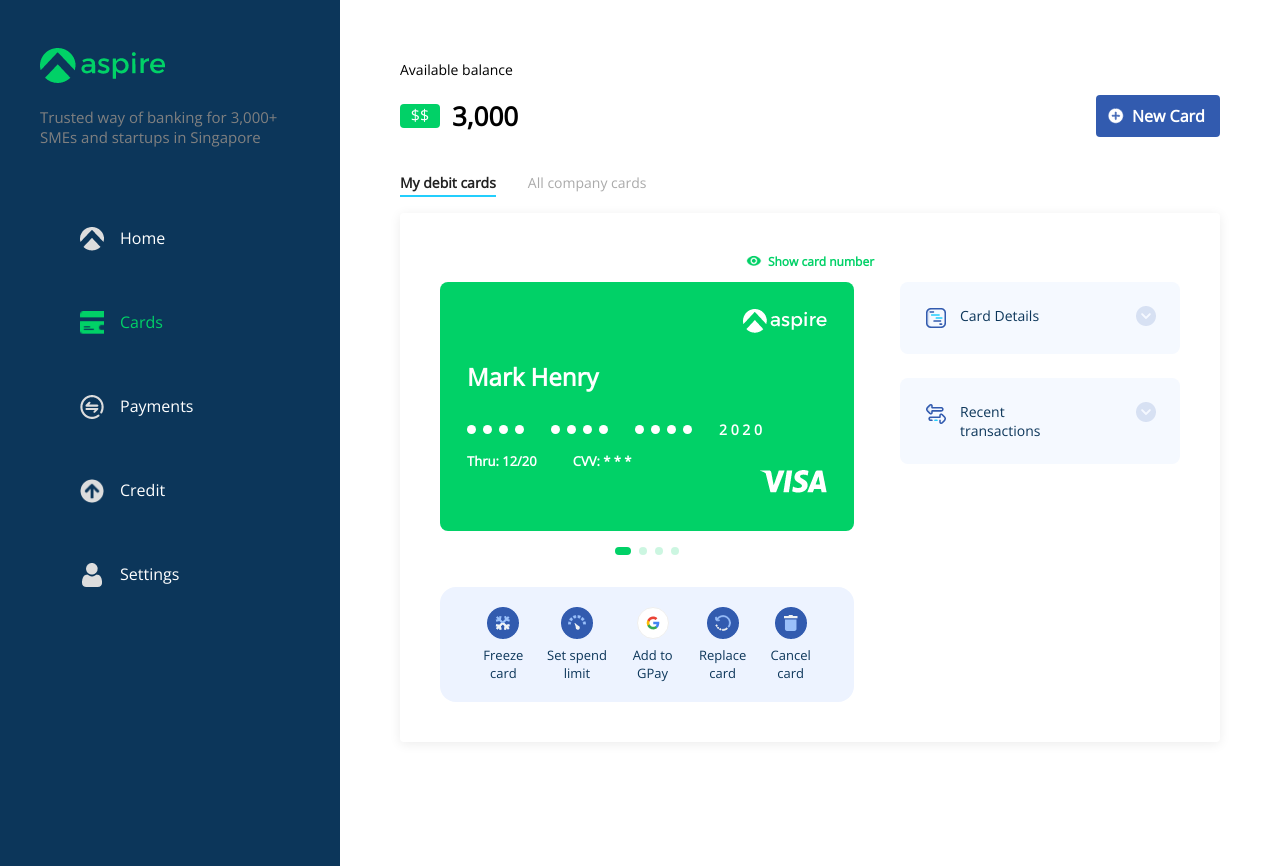
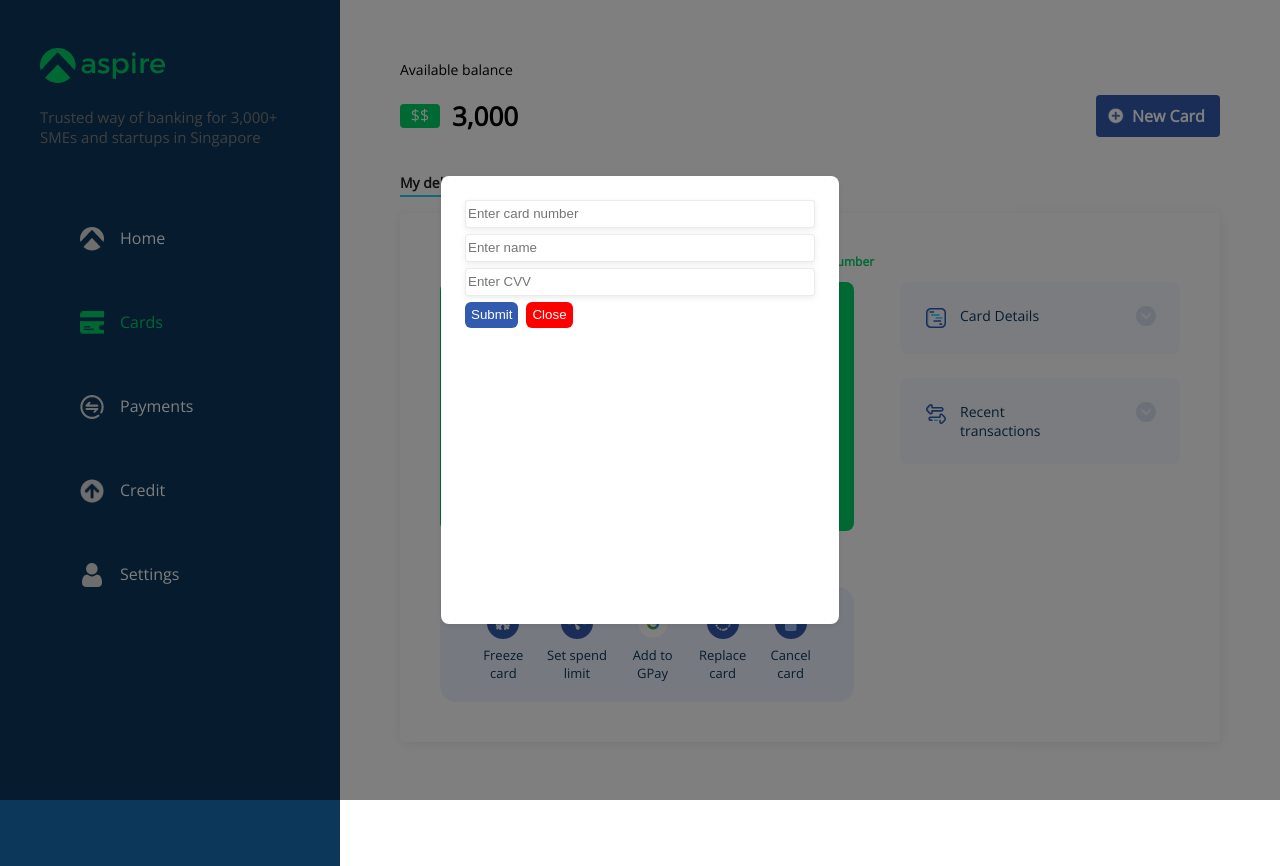
Before and after one commit to akash784/FECodeChallenge, a Vue app in the folder aspire-ui/: page / in a window 1280 px wide. Both pictures are taken after a click on the link "New Card". Built offline with nearby package versions, Linux system fonts and the light colour scheme.

Commit message:
dialog implementation

```diff
--- a/aspire-ui/src/components/detail-page/card-content/card-content-head/card-content-head.js
+++ b/aspire-ui/src/components/detail-page/card-content/card-content-head/card-content-head.js
@@ -1,21 +1,11 @@
-import { mapMutations } from "vuex";
-
 export default {
     name: 'cardContentHead',
+    inject: ['eventBus'],
     methods: {
-        ...mapMutations(['setCardList']),
         addCard() {
-            var listOfCards = JSON.parse(window.localStorage.getItem('cardList'));
-            listOfCards.push({
-                id: Math.floor(Math.random() * 1000),
-                name: 'Matt Daemon',
-                cardNumber: '9423528891233921',
-                expiryDate: '17/20',
-                cvv: '321',
-                isFrozen: false
-            })
-            window.localStorage.setItem('cardList', JSON.stringify(listOfCards))
-            this.setCardList(listOfCards);
+            this.eventBus.$emit('eventbus-open-dialog', {
+                name: 'addcard'
+            });
         }
     }
 }
--- a/aspire-ui/src/components/detail-page/card-content/manage-card/manage-card.scss
+++ b/aspire-ui/src/components/detail-page/card-content/manage-card/manage-card.scss
@@ -7,6 +7,9 @@
         width: 414px;
         overflow: hidden;
         margin-bottom: 32px;
+        @media screen and (max-width: $screen-sm) {
+            width: auto;
+        }
         .card-carousel__slider{
             width: 100%;
             height:auto;
--- a/aspire-ui/src/components/detail-page/detail-page.js
+++ b/aspire-ui/src/components/detail-page/detail-page.js
@@ -3,6 +3,7 @@
 import mobileHeader from './mobille-header/mobile-header.vue';
 import mobileFooter from './mobile-footer/mobile-footer.vue';
 import mobileContent from './mobile-content/mobile-content.vue';
+import dialogCenter from '../dialog-center/dialog-center.vue';
 
 export default {
     name: 'detailPage',
@@ -11,6 +12,7 @@
         cardContent,
         mobileHeader,
         mobileFooter,
-        mobileContent
+        mobileContent,
+        dialogCenter
     }
 }
--- a/aspire-ui/src/components/detail-page/detail-page.vue
+++ b/aspire-ui/src/components/detail-page/detail-page.vue
@@ -13,6 +13,7 @@
             <mobileContent />
             <mobileFooter />
         </div>
+        <dialogCenter />
     </div>
 </template>
 
--- /dev/null
+++ b/aspire-ui/src/components/dialog-center/dialog-center.js
@@ -0,0 +1,60 @@
+import { mapMutations } from "vuex";
+export default {
+    name: 'dialogCenter',
+    inject: ['eventBus'],
+    data() {
+        return {
+            showDialog: false,
+            cardNumber: '',
+            cardCVV: '',
+            cardName: '',
+            isConfirm: false,
+            showError: false
+        }
+    },
+    mounted() {
+        var self = this;
+        this.eventBus.$on('eventbus-open-dialog', function(data) {
+            self.openDialog(data)
+        });
+    },
+    methods: {
+        ...mapMutations(['setCardList']),
+        openDialog(opt) {
+            this.showDialog = true;
+            this.showError = false;
+            if(opt.name === 'addcard') {
+                this.isConfirm = false
+            } else {
+                this.isConfirm = true;
+            }
+        },
+        closeDialog() {
+            this.showDialog = false;
+        },
+        addCard() {
+            var listOfCards = JSON.parse(window.localStorage.getItem('cardList'));
+            listOfCards.push({
+                id: Math.floor(Math.random() * 1000),
+                name: this.cardName,
+                cardNumber: this.cardNumber,
+                expiryDate: '18/25',
+                cvv: this.cardCVV,
+                isFrozen: false
+            })
+            console.log(listOfCards)
+            window.localStorage.setItem('cardList', JSON.stringify(listOfCards))
+            this.setCardList(listOfCards);
+            this.showDialog = false;
+        },
+        addNewCard(event) {
+            if(this.cardNumber.length === 16 && this.cardName && this.cardCVV.length === 3) {
+                this.addCard();
+            } else {
+                this.showError = true;
+            }
+            console.log(this.cardNumber.length, this.cardName, this.cardCVV.length)
+            event.preventDefault();
+        }
+    }
+}
--- /dev/null
+++ b/aspire-ui/src/components/dialog-center/dialog-center.scss
@@ -0,0 +1,67 @@
+@import '../../variable.scss';
+
+.dialog-center {
+    .dialog-center__mask {
+        display: block;
+        height: 100vh;
+        width: 100vw;
+        position: fixed;
+        top: 0;
+        left: 0;
+        bottom: 0;
+        right: 0;
+        background-color: rgba(0, 0, 0, .5);
+        z-index: 1000;
+
+        .dialog-center__body {
+            min-height: 400px;
+            position: absolute;
+            top: 50%;
+            left: 50%;
+            transform: translate(-50%, -50%);
+            min-width: 350px;
+            background-color: $color-white;
+            z-index: 2000;
+            box-shadow: 0 2px 6px #00000014;
+            border-radius: 8px;
+            padding: 24px;
+            .add-card-form {
+                display: flex;
+                flex-direction: column;
+                gap: 6px;
+
+                input {
+                    line-height: 24px;
+                    border-radius: 4px;
+                    border: 1px solid #00000014;
+                    box-shadow: 0 2px 6px #00000014;
+                }
+
+                button {
+                    background-color: $color-action;
+                    color: $color-white;
+                    border: none;
+                    border-radius: 6px;
+                    line-height: 24px;
+                }
+                .close {
+                    background-color: red;
+                    margin-left: 8px;
+                }
+                .error {
+                    font-size: 12px;
+                    color: red;
+                    font-weight: $font-weight-bold;
+                }
+            }
+
+            .dialog-center__actions {
+                display: flex;
+                position: fixed;
+                bottom: 0;
+                margin: 0 auto;
+                justify-content: center;
+            }
+        }
+    }
+}
--- /dev/null
+++ b/aspire-ui/src/components/dialog-center/dialog-center.vue
@@ -0,0 +1,33 @@
+<template>
+    <div class="dialog-center" v-if="showDialog">
+        <div class="dialog-center__mask">
+            <div class="dialog-center__body">
+                <!-- this is temp code, if we need to show alot of components in dialog
+                then we can use <component :is ></component> approach and create
+                individual components instead of static skeleton -->
+                <div v-if="!isConfirm">
+                    <form @submit="addNewCard" class="add-card-form">
+                        <input type="text" placeholder="Enter card number" v-model="cardNumber" maxlength="16" />
+                        <input type="text" placeholder="Enter name" v-model="cardName" />
+                        <input type="text" placeholder="Enter CVV" maxlength="3" v-model="cardCVV" />
+                        <div>
+                            <button type="submit"> Submit</button>
+                            <button class="close" @click="closeDialog">Close</button>
+                        </div>
+                        <span v-if="showError" class="error"> Please fill all the fields</span>
+                    </form>
+                </div>
+                <div v-else>
+
+                </div>
+
+            </div>
+        </div>
+    </div>
+</template>
+
+<script src="./dialog-center.js"></script>
+
+<style lang="scss">
+@import './dialog-center.scss'
+</style>
--- a/aspire-ui/src/main.js
+++ b/aspire-ui/src/main.js
@@ -1,9 +1,11 @@
-import Vue from 'vue'
-import App from './App.vue'
-import store from './store.js'
+import Vue from 'vue';
+import App from './App.vue';
+import store from './store.js';
+const eventBus = new Vue();
 Vue.config.productionTip = false
 
 new Vue({
   store: store,
-  render: h => h(App)
+  render: h => h(App),
+  provide: { eventBus }
 }).$mount('#app')
```
